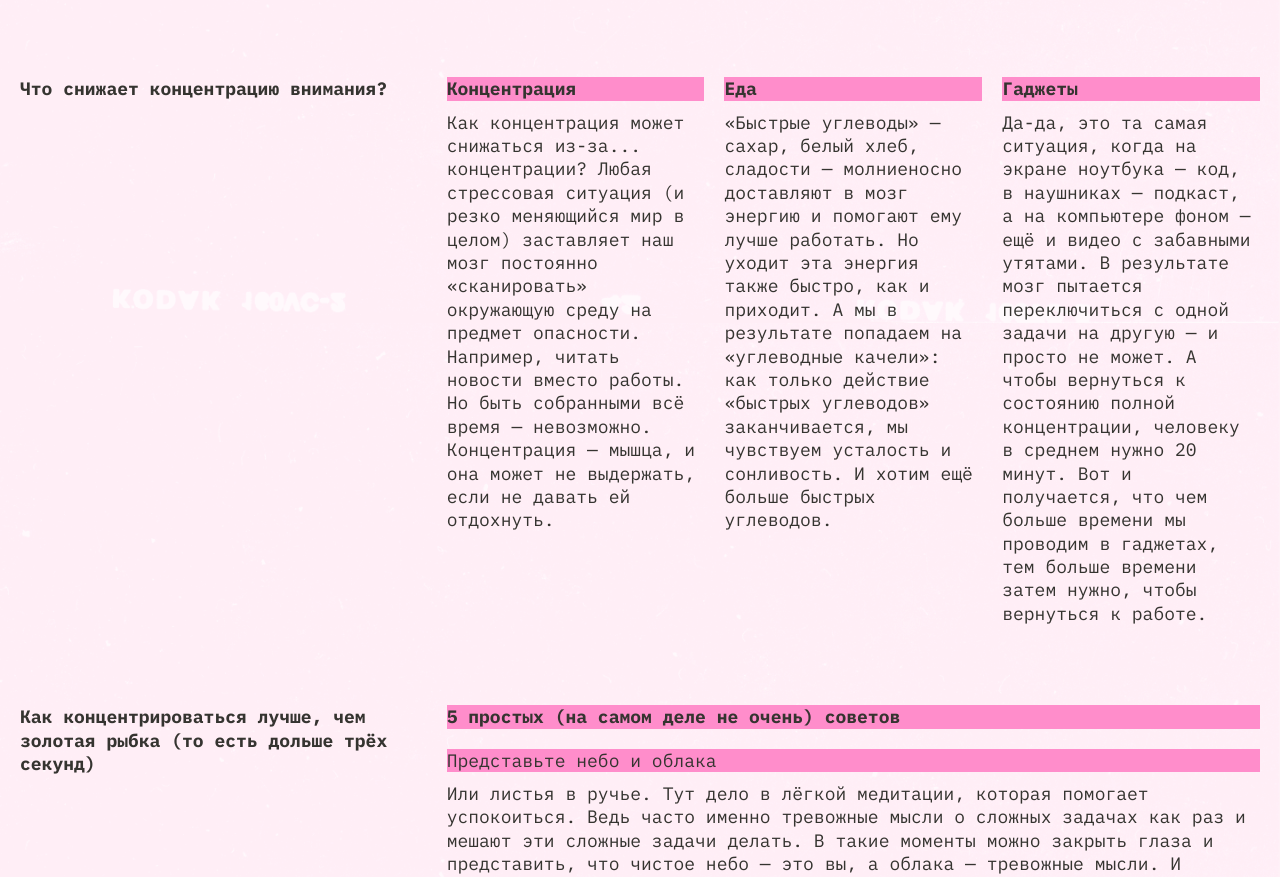
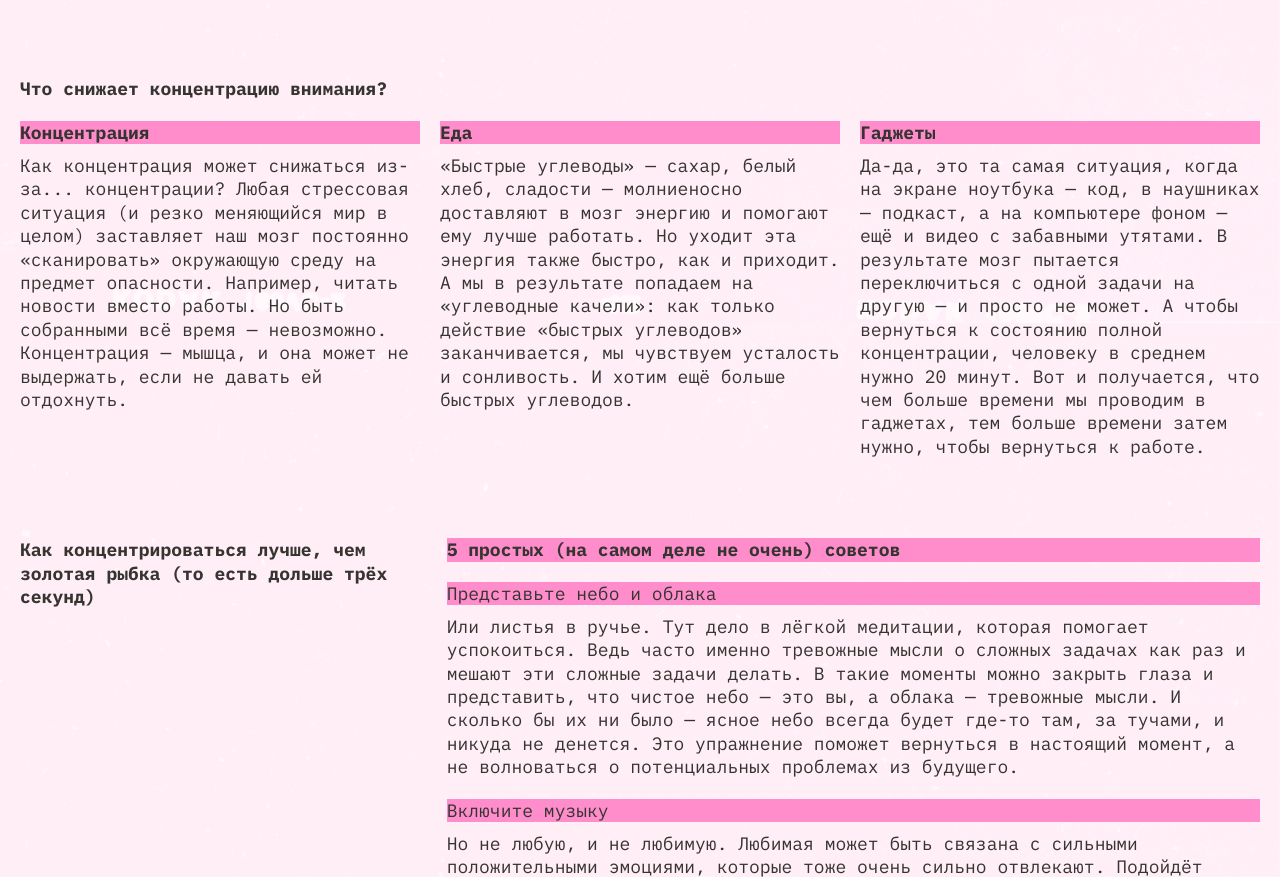
Before and after one commit to Egorassy/slozhno-sosredotochitsya-ad, a plain HTML site: page index.html in a window 1280 px wide. Shown: the part 1277-2154 px from the top of the page. Drawn offline with Linux system fonts and the light colour scheme.

Commit message:
Fixed section grid placement

```diff
--- a/styles/style.css
+++ b/styles/style.css
@@ -148,6 +148,10 @@
   display: grid;
   grid-template-columns: 1fr;
   gap: 20px;
+}
+
+.section_type_factors .section__content_factors {
+  grid-column: 1 / -1;
 }
 
 .section__title {
@@ -364,7 +368,16 @@
     right: 48px;
   }
 
-  .section__content_factors {
+  .section_type_factors {
+    grid-template-columns: repeat(3, minmax(0, 1fr));
+  }
+
+  .section_type_factors .section__title {
+    grid-column: 1;
+  }
+
+  .section_type_factors .section__content_factors {
+    grid-column: 1 / -1;
     grid-template-columns: repeat(3, minmax(0, 1fr));
   }
 }
```
